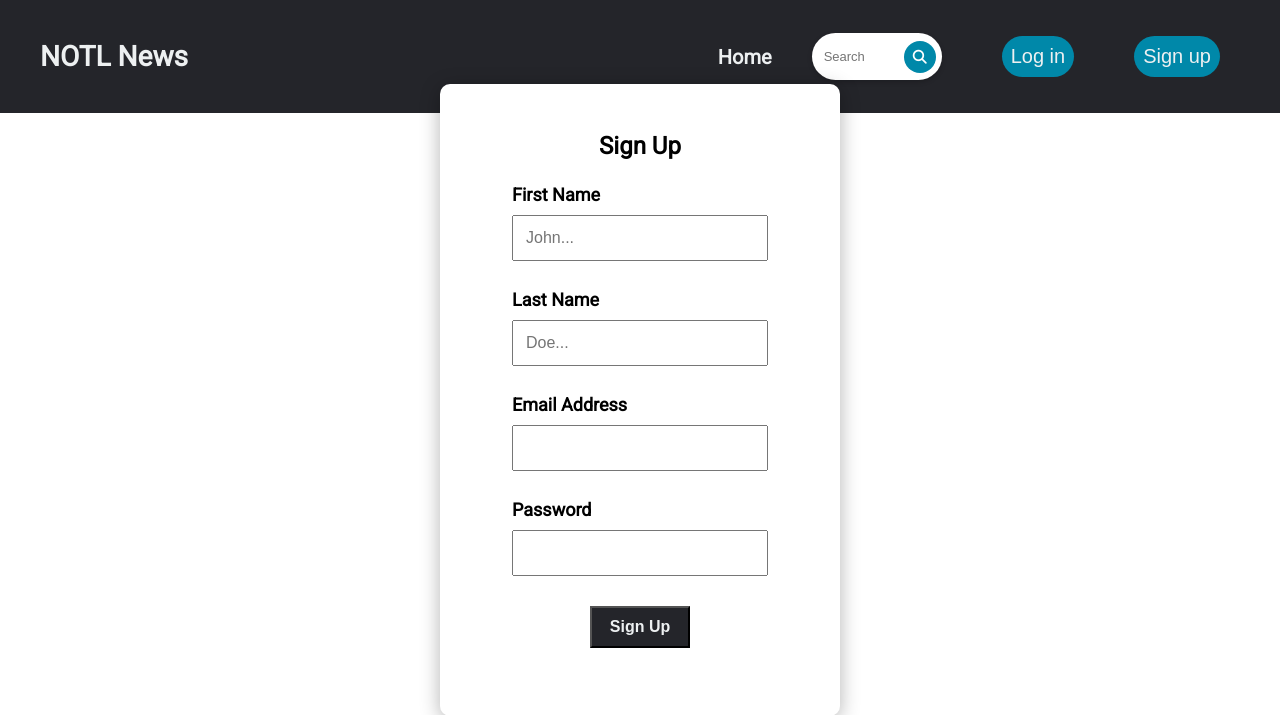
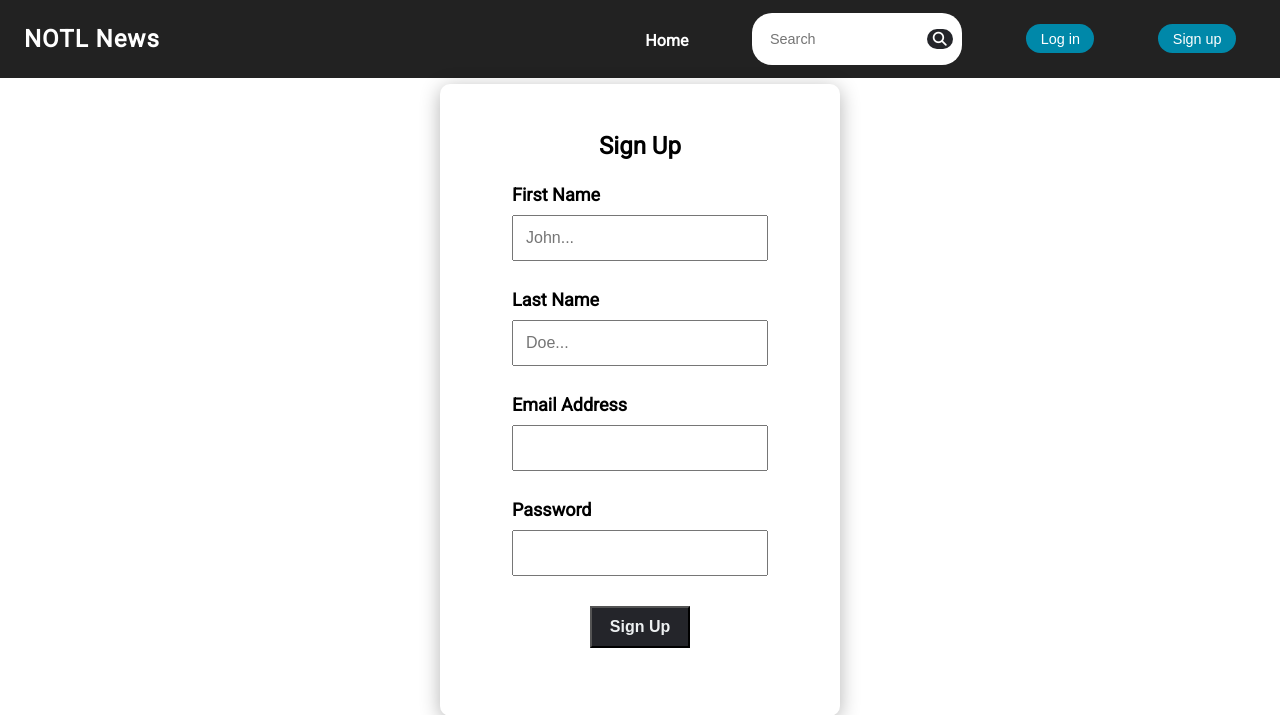
Before and after one commit to yorozc/News-Aggregator, a Flask app: page /signup in a window 1280 px wide. Shown: the top 715 px of the page. Run offline with Flask 3, Linux system fonts and the light colour scheme.

Commit message:
changed styling

```diff
--- a/website/rss_feeds.py
+++ b/website/rss_feeds.py
@@ -17,5 +17,5 @@ def parse():
     # sorts articles for the newest
     articles = sorted(articles, key=lambda x: x[1].published_parsed, reverse=True)
 
-    print(articles[1][1])
+    # print(articles[1][1])
     return articles
--- a/website/static/styles.css
+++ b/website/static/styles.css
@@ -18,26 +18,33 @@ li, a, button {
 
 header {
   display: flex;
-  justify-content: flex-end;
   align-items: center;
-  padding: 12px 40px;
-  background-color: #24252a;
-  flex-wrap: nowrap;
-  overflow-x: auto;
-  white-space: nowrap;
+  justify-content: space-between;
+  background-color: #222;
+  padding: 0.8rem 1.5rem;
+  color: white;
+  font-family: "Roboto", sans-serif;
+  position: sticky;
+  top: 0;
+  z-index: 1000;
 }
 
 #news-name {
-  margin-right: auto;
-  color: #edf0f1;
+  font-size: 1.5rem;
   font-weight: bold;
-  font-size: 28px;
+  letter-spacing: 1px;
+  margin: 0;
+}
+
+nav {
+  flex-grow: 1;
 }
 
 .nav-links {
   display: flex;
-  flex-wrap: nowrap;
   align-items: center;
+  justify-content: flex-end;
+  gap: 1.5rem; /* spacing between items */
   list-style: none;
   margin: 0;
   padding: 0;
@@ -56,6 +63,16 @@ header {
 
 .menu-toggle {
   display: none;
+}
+
+.nav-links a {
+  color: white;
+  text-decoration: none;
+  font-size: 1rem;
+}
+
+.nav-links a:hover {
+  text-decoration: underline;
 }
 
 @media screen and (max-width: 700px) {
@@ -84,15 +101,14 @@ header {
 }
 
 .accBtn {
-  padding: 9px;
   background-color: rgb(0, 136, 169);
+  color: white;
   border: none;
-  border-radius: 50px;
+  padding: 0.4rem 0.9rem;
+  border-radius: 20px;
   cursor: pointer;
-  transition: all 0.3s ease 0s;
-  margin-left: 20px;
-  max-width: -moz-fit-content;
-  max-width: fit-content;
+  font-size: 0.9rem;
+  transition: background 0.3s;
 }
 .accBtn:hover {
   background-color: rgba(0, 136, 169, 0.8);
@@ -166,31 +182,27 @@ input[type=submit] {
 .search-bar {
   display: flex;
   align-items: center;
-  gap: 6px;
-  background-color: #fff;
-  padding: 2px 6px;
-  border-radius: 999px;
-  box-shadow: 0 2px 5px rgba(0, 0, 0, 0.2);
+  background-color: white;
+  border-radius: 20px;
+  padding: 0.2rem 0.6rem;
+  gap: 0.3rem;
 }
 .search-bar input[type=text] {
   border: none;
   outline: none;
-  padding: 4px 6px;
-  font-size: 13px;
-  width: 80px;
+  padding: 0.3rem 0.5rem;
   border-radius: 20px;
+  width: 160px;
+  font-size: 0.9rem;
 }
 .search-bar .search-btn {
-  background-color: rgb(0, 136, 169);
   border: none;
-  border-radius: 50%;
-  width: 32px;
-  height: 32px;
-  display: inline-flex;
-  align-items: center;
-  justify-content: center;
+  background: none;
+  color: #333;
   cursor: pointer;
-  transition: background-color 0.3s ease;
+  font-size: 1rem;
+  background-color: #24252a;
+  border-radius: 10px;
 }
 .search-bar .search-btn:hover {
   background-color: rgba(0, 136, 169, 0.8);
--- a/website/static/styles.scss
+++ b/website/static/styles.scss
@@ -25,27 +25,34 @@ li, a, button{
 
 header {
   display: flex;
-  justify-content: flex-end;
   align-items: center;
-  padding: 12px 40px;
-  background-color: $bg_color;
-  flex-wrap: nowrap;        // <--- prevents wrapping
-  overflow-x: auto;         // <--- allows scrolling instead of stacking
-  white-space: nowrap;      // <--- keeps text & buttons inline
+  justify-content: space-between;
+  background-color: #222;
+  padding: 0.8rem 1.5rem;
+  color: white;
+  font-family: 'Roboto', sans-serif;
+  position: sticky;
+  top: 0;
+  z-index: 1000;
 }
 
 
 #news-name{
-    margin-right: auto;
-    color: $text_color;
+    font-size: 1.5rem;
     font-weight: bold;
-    font-size: 28px;
+    letter-spacing: 1px;
+    margin: 0;
+}
+
+nav {
+    flex-grow: 1;
 }
 
 .nav-links{
     display: flex;
-    flex-wrap: nowrap;
     align-items: center;
+    justify-content: flex-end;
+    gap: 1.5rem; /* spacing between items */
     list-style: none;
     margin: 0;
     padding: 0;
@@ -68,6 +75,16 @@ header {
 
 .menu-toggle{
     display: none;
+}
+
+.nav-links a {
+  color: white;
+  text-decoration: none;
+  font-size: 1rem;
+}
+
+.nav-links a:hover {
+  text-decoration: underline;
 }
 
 @media screen and (max-width: 700px) {
@@ -100,15 +117,14 @@ header {
 
 
 .accBtn{ //btns for login and sign up
-    padding: 9px;
     background-color: $btn_color;
+    color: white;
     border: none;
-    border-radius: 50px;
+    padding: 0.4rem 0.9rem;
+    border-radius: 20px;
     cursor: pointer;
-    transition: all 0.3s ease 0s;
-    margin-left: 20px;
-    max-width: fit-content;
-
+    font-size: 0.9rem;
+    transition: background 0.3s;
     &:hover{
         background-color: rgba(0, 136, 169, 0.8);
     }
@@ -187,36 +203,29 @@ input[type=submit]{
 .search-bar {
   display: flex;
   align-items: center;
-  gap: 6px;
-  background-color: #fff;
-  padding: 2px 6px;
-  border-radius: 999px;
-  box-shadow: 0 2px 5px rgba(0,0,0,.2);
+  background-color: white;
+  border-radius: 20px;
+  padding: 0.2rem 0.6rem;
+  gap: 0.3rem;
 
   input[type="text"] {
     border: none;
     outline: none;
-    padding: 4px 6px;
-    font-size: 13px;
-    width: 80px;
+    padding: 0.3rem 0.5rem;
     border-radius: 20px;
-    // grows on focus (optional)
-    // transition: width .25s ease;
-    // &:focus { width: 200px; }
+    width: 160px;
+    font-size: 0.9rem;
   }
 
   // was `button .search-btn` (wrong). It should target the button itself:
   .search-btn {
-    background-color: $btn_color;
     border: none;
-    border-radius: 50%;
-    width: 32px;
-    height: 32px;
-    display: inline-flex;
-    align-items: center;
-    justify-content: center;
+    background: none;
+    color: #333;
     cursor: pointer;
-    transition: background-color .3s ease;
+    font-size: 1rem;
+    background-color: $bg_color;
+    border-radius: 10px;
 
     &:hover { background-color: rgba(0,136,169,.8); }
 
--- a/website/templates/base.html
+++ b/website/templates/base.html
@@ -21,7 +21,6 @@
         {% if current_user.is_authenticated %}
             <nav>
                 <ul class="nav-links">
-                    <li><a href="/">Home</a></li>
                     <form action="{{url_for('routes.search')}}" method="GET" class="search-bar">
                         <input type="text" name="q" placeholder="Search" >
 
@@ -29,6 +28,8 @@
                             <i class="fa-solid fa-magnifying-glass"></i>
                         </button>
                     </form>
+                    <li><a href="/">Home</a></li>
+
                     <a class="cta" href="/logout"><button class="accBtn">Log out</button></a>
                 </ul>
             </nav>
```
Also changed, not shown: 1 other file.
